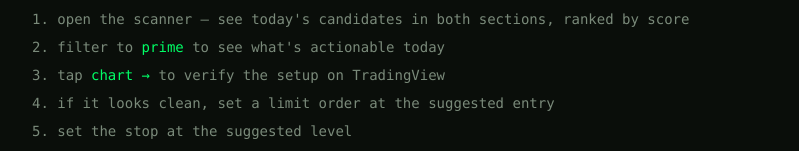
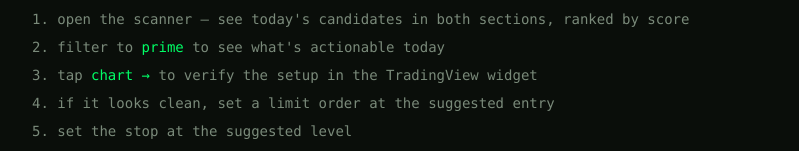
Before and after one commit to duuuval/Bull_Flag_Finder, a Next.js app: page /about in a window 1280 px wide. Shown: the part 2363-2514 px from the top of the page, without its empty margins (240-1039 px from the left). Built offline with nearby package versions, Linux system fonts and the light colour scheme.

Commit message:
Update page.tsx

```diff
--- a/app/about/page.tsx
+++ b/app/about/page.tsx
@@ -199,7 +199,7 @@ export default function AboutPage() {
         <ol className="space-y-2 text-sm list-decimal list-inside text-text-dim">
           <li>open the scanner — see today's candidates in both sections, ranked by score</li>
           <li>filter to <span className="text-terminal-green">prime</span> to see what's actionable today</li>
-          <li>tap <code className="text-terminal-green">chart →</code> to verify the setup on TradingView</li>
+          <li>tap <code className="text-terminal-green">chart →</code> to verify the setup in the TradingView widget</li>
           <li>if it looks clean, set a limit order at the suggested entry</li>
           <li>set the stop at the suggested level</li>
           <li>walk away</li>
```
